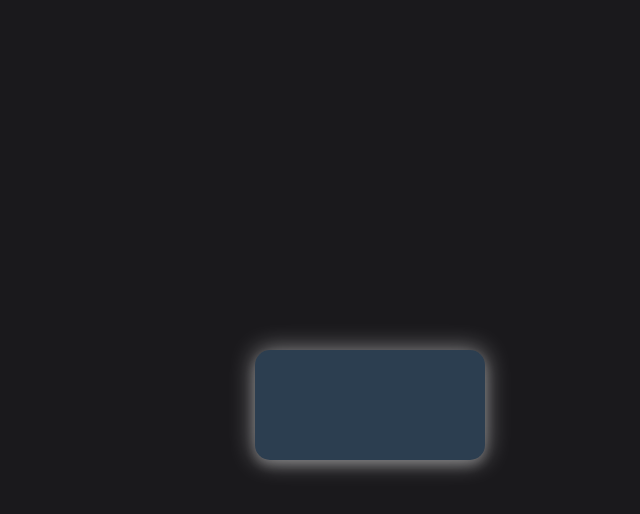
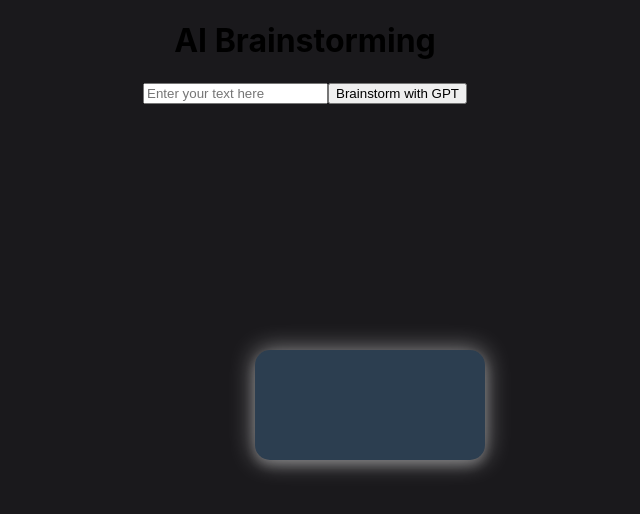
Before and after one commit to WOULDU-pres/mindmap_react, a React (Create React App) app: page / in a window 1280 px wide. Shown: the top 514 px of the page, without its empty margins (335-975 px from the left). Built offline with nearby package versions, Linux system fonts and the light colour scheme.

Commit message:
openai api 연결 성공

```diff
--- a/package.json
+++ b/package.json
@@ -6,6 +6,8 @@
     "@testing-library/jest-dom": "^5.16.5",
     "@testing-library/react": "^13.4.0",
     "@testing-library/user-event": "^13.5.0",
+    "axios": "^1.4.0",
+    "openai": "^3.2.1",
     "react": "^18.2.0",
     "react-dom": "^18.2.0",
     "react-scripts": "5.0.1",
--- a/src/App.js
+++ b/src/App.js
@@ -2,8 +2,14 @@
 import './App.css';
 import Node from './components/Node';
 import Connection from './components/Connection';
+import { generateResponse } from './openai';
 
 function App() {
+  ///////////////
+  const [input, setInput] = useState('');
+  const [output, setOutput] = useState([]);
+  ///////////////
+
   const [connections, setConnections] = useState([]); // [ { from: 'node-1', to: 'node-2' }
   const [nodes, setNodes] = useState([
     {
@@ -13,6 +19,19 @@
       y: window.innerHeight / 2 - 50, // Subtract half of the node's height (assuming it's 100px)
     },
   ]);
+
+
+  ////////////// openai 입력창
+
+  const handleInputChange = (e) => {
+    setInput(e.target.value);
+  };
+
+  const handleButtonClick = async () => {
+    const gptResponses = await generateResponse(input);
+    setOutput(gptResponses);
+  };
+  //////////////
 
   const handleDrag = (e) => {
     e.dataTransfer.setData('text/plain', e.target.id);
@@ -61,6 +80,32 @@
 
   return (
     <div className="App">
+
+      {/* */}
+      <h1>AI Brainstorming</h1>
+        <div>
+          <input
+            type="text"
+            value={input}
+            onChange={handleInputChange}
+            placeholder="Enter your text here"
+          />
+          <button onClick={handleButtonClick}>Brainstorm with GPT</button>
+        </div>
+        <div>
+          {output.length > 0 && (
+            <div>
+              <h2>GPT Responses:</h2>
+              <ul>
+                {output.map((response, index) => (
+                  <li key={index}>{response}</li>
+                ))}
+              </ul>
+            </div>
+          )}
+        </div>
+      {/* */}
+
       {nodes.map((node) => (
         <Node
           key={node.id}
@@ -73,7 +118,6 @@
           onChange={handleChange}
           onAddNode={handleAddNode}
           onDeleteNode={handleDeleteNode}
-          openaiApiKey={'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'}
         />
       ))}
 
--- a/src/components/Node.js
+++ b/src/components/Node.js
@@ -2,7 +2,7 @@
 import DeleteButton from './DeleteButton';
 import AddLeftButton from './AddLeftButton';
 import AddRightButton from './AddRightButton';
-import BrainstormButton from './BrainstormButton';
+// import BrainstormButton from './BrainstormButton';
 import styles from './Node.module.css';
 
 const Node = ({
@@ -15,7 +15,7 @@
   onChange,
   onAddNode,
   onDeleteNode,
-  openaiApiKey,
+  onBrainstorm,
 }) => {
   const [hover, setHover] = useState(false);
 
@@ -46,6 +46,7 @@
           {id !== 'node-1' && <DeleteButton id={id} onDeleteNode={onDeleteNode} />}
           <AddLeftButton id={id} onAddNode={onAddNode} />
           <AddRightButton id={id} onAddNode={onAddNode} />
+          <button onClick={() => onBrainstorm(content)}>Brainstorm with AI</button>
         </>
       )}
     </div>
--- /dev/null
+++ b/src/openai.js
@@ -0,0 +1,27 @@
+import axios from 'axios';
+
+export async function generateResponse(prompt) {
+  try {
+    const response = await axios.post(
+      'https://api.openai.com/v1/engines/text-davinci-002/completions',
+      {
+        prompt: `${prompt}\n\n1. `,
+        max_tokens: 150,
+        n: 3,
+        stop: ['\n\n1. ', '\n\n2. ', '\n\n3. '],
+        temperature: 0.7,
+      },
+      {
+        headers: {
+          'Content-Type': 'application/json',
+          Authorization: `Bearer ${process.env.REACT_APP_OPENAI_API_KEY}`,
+        },
+      }
+    );
+
+    return response.data.choices.map((choice) => choice.text.trim());
+  } catch (error) {
+    console.error('Error generating response:', error);
+    return ['Error generating response'];
+  }
+}
```
Also changed, not shown: 2 other files (tests, documents, lock files or other folders).
